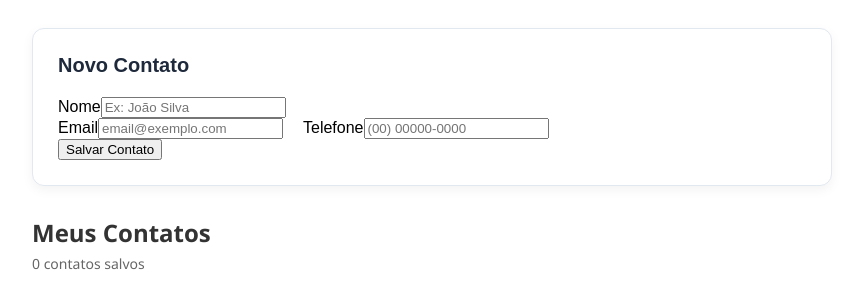
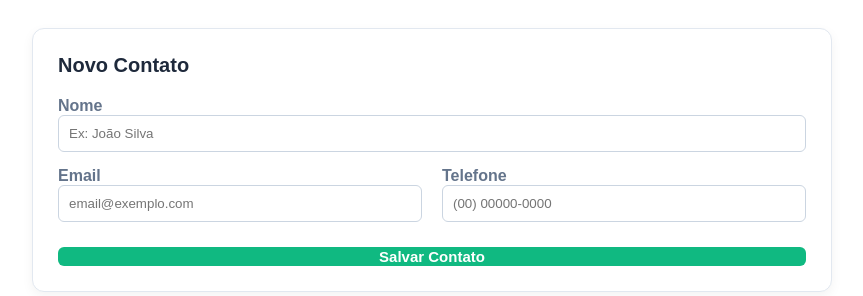
Before and after one commit to edsonxjr/agenda_mvp, a Vue app in the folder frontend/: page / in a window 1280 px wide. Shown: the top 296 px of the page, without its empty margins (208-1071 px from the left). Built offline with nearby package versions, Linux system fonts and the light colour scheme; no server answers.

Commit message:
git commit -m "feat: finaliza estilização e layout do frontend"

```diff
--- a/frontend/src/components/ContactForm.vue
+++ b/frontend/src/components/ContactForm.vue
@@ -81,6 +81,40 @@ h2{
   gap: 20px;
 }
 
+.input-group {
+  margin-bottom: 15px;
+  flex-grow: 1;
+}
 
+label{
+  display: block;
+  font-weight: 600;
+  color: #64748b
+}
+
+input{
+  width: 100%;
+  padding: 10px;
+  border: 1px solid #cbd5e1;
+  border-radius: 6px;
+  box-sizing: border-box;
+}
+
+input:focus {
+  border-color: #10b981;
+}
+.btn-save {
+  width: 100%;
+  background-color: #10b981;
+  color: white;
+  border: none;
+  border-radius: 6px;
+  font-weight: bold;
+  font-size: 15px;
+  cursor: pointer;
+  margin-top: 10px;
+  transition: background 0.2s;
+}
+.btn-save:hover { background-color: #059669;}
 
 </style>
```
